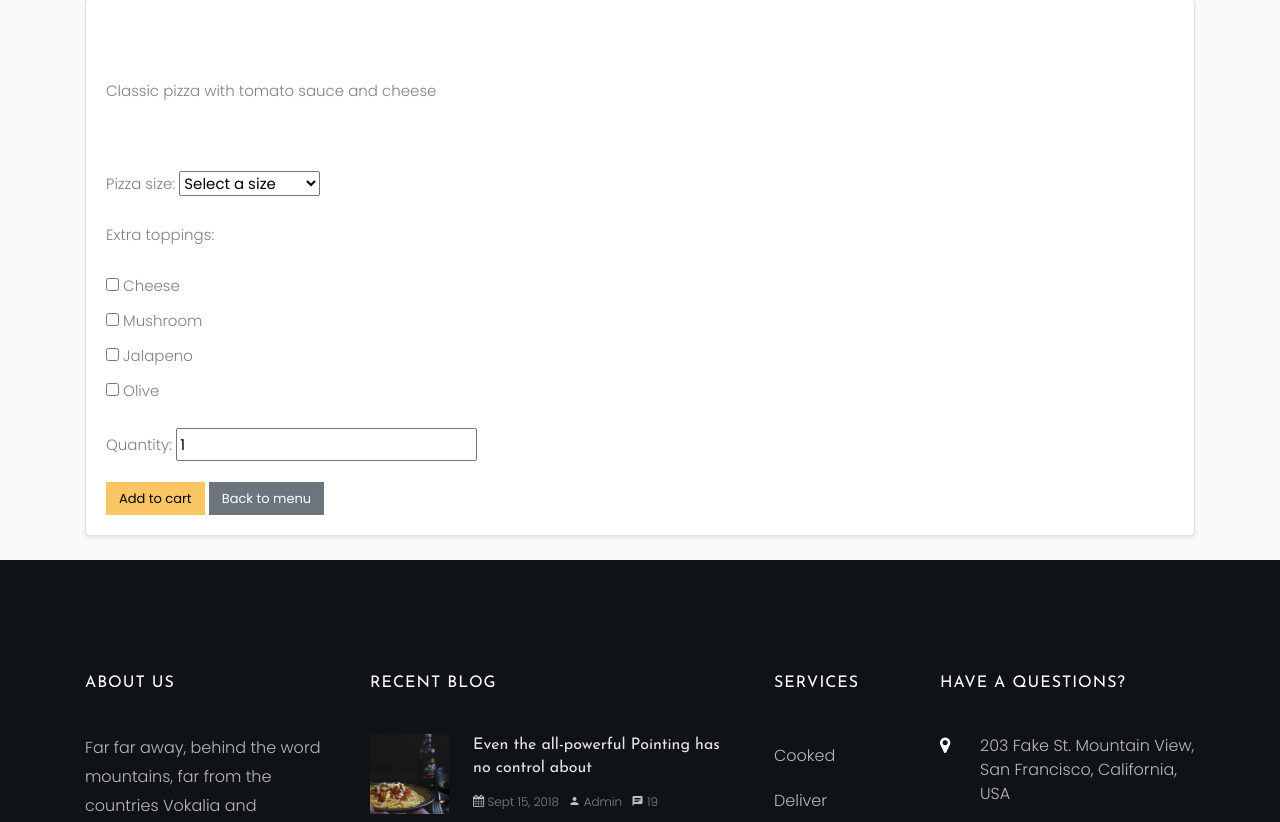
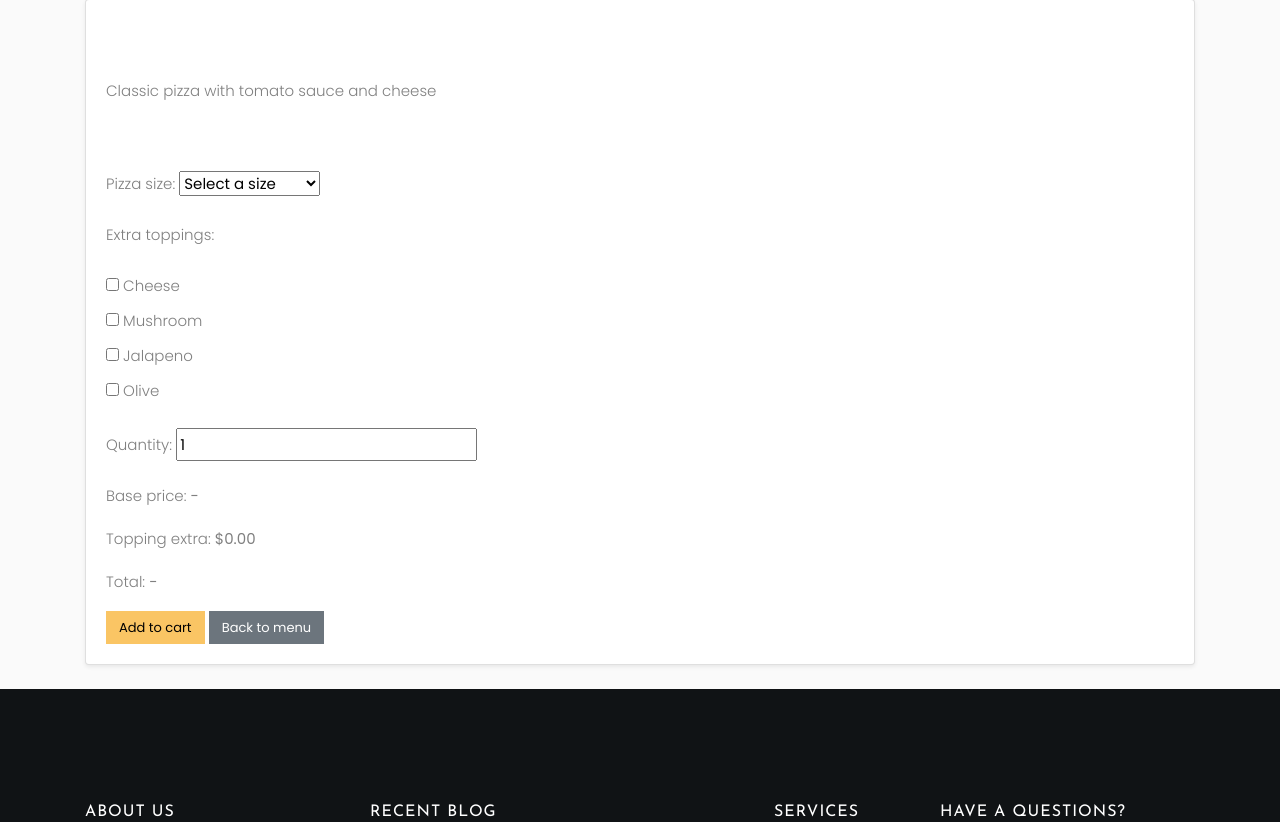
Before and after one commit to floramousavi/pizza_django_project, a Django app: page /menu/pizza/1/ in a window 1280 px wide. Shown: the part 114-936 px from the top of the page. Run offline with Django 5.2, Linux system fonts and the light colour scheme; data comes from the database, SQL or seed files in the repository; both versions use the stored data as it was after the commit; some libraries are stand-ins or nearby versions; some web fonts are replaced.

Commit message:
Show price changes before and after adding topings

```diff
--- a/menu/templates/menu/pizza_detail.html
+++ b/menu/templates/menu/pizza_detail.html
@@ -13,9 +13,48 @@
             <form method="post">
                 {% csrf_token %}
                 {{ form.as_p }}
+
+                <div class="mt-3">
+                    <p>Base price: <strong id="base-price">-</strong></p>
+                    <p>Topping extra: <strong id="topping-price">$0.00</strong></p>
+                    <p>Total: <strong id="total-price">-</strong></p>
+                </div>
+
                 <button type="submit" class="btn btn-primary">Add to cart</button>
                 <a href="{% url 'menu:menu_list' %}" class="btn btn-secondary">Back to menu</a>
             </form>
         </div>
     </div>
+
+    <script>
+        const sizeData = {
+            {% for size in form.fields.pizza_size.queryset %}
+                "{{ size.id }}": {
+                    "price": {{ size.price }},
+                    "topping_extra": {{ size.topping_extra_price }}
+                },
+            {% endfor %}
+        };
+
+        function updatePrice() {
+            const sizeSelect = document.querySelector('[name="pizza_size"]');
+            const toppingCheckboxes = document.querySelectorAll('[name="toppings"]:checked');
+
+            const selectedSize = sizeData[sizeSelect.value];
+            if (!selectedSize) return;
+
+            const basePrice = selectedSize.price;
+            const toppingExtra = selectedSize.topping_extra * toppingCheckboxes.length;
+            const total = basePrice + toppingExtra;
+
+            document.getElementById("base-price").textContent = "$" + basePrice.toFixed(2);
+            document.getElementById("topping-price").textContent = "$" + toppingExtra.toFixed(2);
+            document.getElementById("total-price").textContent = "$" + total.toFixed(2);
+        }
+
+        document.querySelector('[name="pizza_size"]').addEventListener("change", updatePrice);
+        document.querySelectorAll('[name="toppings"]').forEach(cb => {
+            cb.addEventListener("change", updatePrice);
+        });
+    </script>
 {% endblock %}
```
Also changed, not shown: db.sqlite3.
